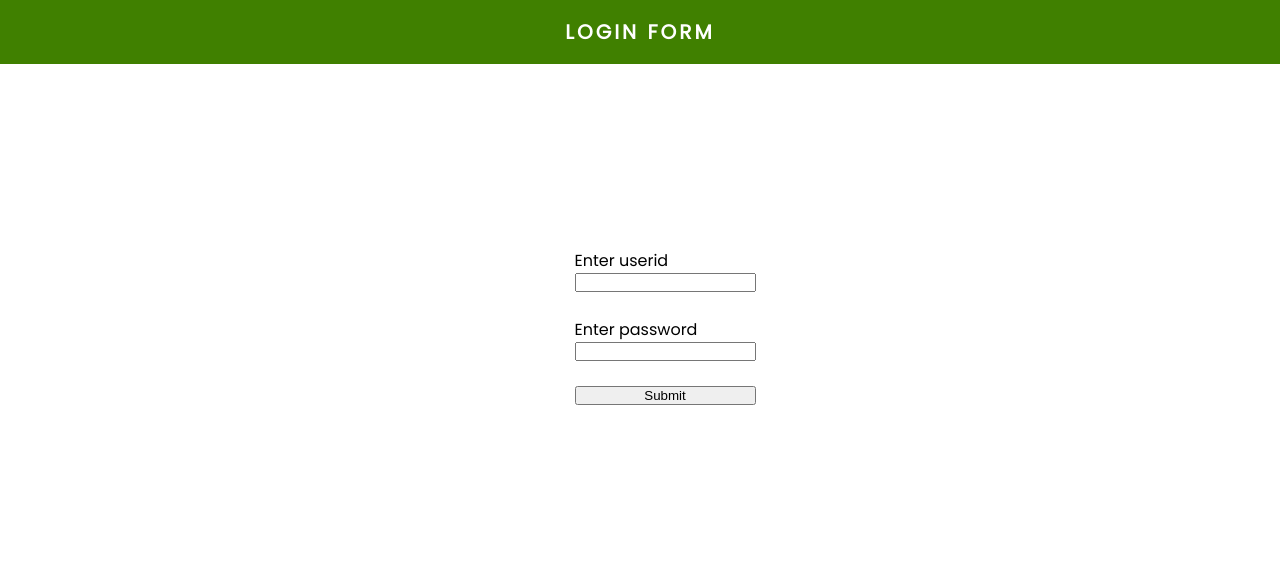
After one commit to sri-1729/placement_system, a Flask app: page /auth/login in a window 1280 px wide. The commit adds this page. Shown: the top 588 px of the page. Run offline with Flask 2, Linux system fonts and the light colour scheme.

Commit message:
addedLogin

```diff
--- a/app/__init__.py
+++ b/app/__init__.py
@@ -1,8 +1,9 @@
 from flask import Flask, render_template
 from flask_sqlalchemy import SQLAlchemy
 from config import config
+from flask_login import LoginManager
 
-
+login_manager = LoginManager()
 db = SQLAlchemy()
 def create_app(config_name):
 
@@ -14,10 +15,15 @@ def create_app(config_name):
 	config[config_name].init_app(app)
 
 	#connect app to SQLDatabase interface
-	#db.init_app(app)
+	db.init_app(app)
+	login_manager.init_app(app)
 
 	#registering a blueprint
+	#blueprint for home page
 	from .main import main as m_bp
 	app.register_blueprint(m_bp)
+	#blueprint for authorization
+	from .login import login as l_bp
+	app.register_blueprint(l_bp, url_prefix = '/auth')
 
 	return app
--- /dev/null
+++ b/app/login/__init__.py
@@ -0,0 +1,5 @@
+from flask import Blueprint
+
+#creating blueprint for app routes and error handling pages
+login = Blueprint('login', __name__)
+from . import views
--- /dev/null
+++ b/app/login/forms.py
@@ -0,0 +1,8 @@
+from flask_wtf import FlaskForm
+from wtforms import StringField, SubmitField, PasswordField
+from wtforms.validators import DataRequired
+
+class LoginForm(FlaskForm):
+	userId = StringField('Enter userid', validators = [DataRequired()], render_kw = {'autocomplete':'off', 'class':'input-form'})
+	password = PasswordField('Enter password', validators = [DataRequired()])
+	submit = SubmitField('Submit')
--- /dev/null
+++ b/app/login/views.py
@@ -0,0 +1,37 @@
+from . import login
+from flask import render_template, redirect, session, url_for
+from flask_login import LoginManager, login_user, logout_user, login_required, current_user
+from .. import db
+from .forms import LoginForm
+from ..models import Login
+
+@login.route('/login', methods = ['POST', 'GET'])
+def logIn():
+	form = LoginForm()
+	if form.validate_on_submit():
+		#query the table to get the user
+		sql1 = f"SELECT * FROM login WHERE userid = '{form.userId.data}';"
+		user = db.engine.execute(sql1).first()
+		#for authentication purposes only
+		user_auth = Login.query.get(form.userId.data)
+		#if user is found
+		if user:
+			#check if password is matching
+			if user['password'] == form.password.data:
+				session['user'] = user
+				user_auth.auth = True
+				login_user(user_auth)
+				return redirect(url_for('main.home'))
+		#if user is not there or password is incorrect
+		return render_template('login_error.html')
+	return render_template('login.html', form = form)
+
+@login.route("/logout", methods=["GET"])
+@login_required
+def logout():
+	"""Logout the current user."""
+	user = current_user
+	user.auth = False
+	session.pop('user')
+	logout_user()
+	return redirect(url_for('main.home'))
--- a/app/main/views.py
+++ b/app/main/views.py
@@ -1,6 +1,8 @@
 from . import main
 from flask import render_template
+from .. import db
 
 @main.route('/')
 def home():
+	db.create_all()
 	return render_template('home.html')
--- /dev/null
+++ b/app/static/fstyles.css
@@ -0,0 +1,19 @@
+
+
+.div-form{
+	margin: 25px;
+  width: 100%;
+  height: 500px;
+  display: flex;
+  justify-content: center;
+  align-items: center;
+  flex-direction: column;
+
+}
+
+.Lform{
+	display: flex;
+	flex-direction: column;
+	font-family: 'Poppins', sans-serif;
+
+}
--- a/app/static/style.css
+++ b/app/static/style.css
@@ -41,3 +41,13 @@ nav{
 .nav-links a:hover{
 	color: #8cff1a;
 }
+
+@keyframes image{
+	0% {opacity: 0.3;}
+	100%{opacity: 1;}
+}
+
+img{
+	animation-name: image;
+	animation-duration: 2s;
+}
--- /dev/null
+++ b/app/templates/login.html
@@ -0,0 +1,28 @@
+{% extends "base.html" %}
+
+{% block title %}Login{% endblock %}
+{% block head %}
+
+<link rel="stylesheet" type = text/css href="{{ url_for('static', filename='style.css') }}">
+<link rel="stylesheet" type = text/css href="{{ url_for('static', filename='fstyles.css') }}">
+<link rel="preconnect" href="https://fonts.googleapis.com">
+<link rel="preconnect" href="https://fonts.gstatic.com" crossorigin>
+<link href="https://fonts.googleapis.com/css2?family=Poppins&display=swap" rel="stylesheet">
+
+<nav>
+	<div class="logo">
+		<h4>Login Form</h4>
+	</div>
+</nav>
+<div class = 'div-form'>
+<form method="POST" class = 'Lform'>
+	{{ form.hidden_tag() }}
+	{{ form.userId.label }} {{ form.userId() }}
+	<br>
+	{{ form.password.label }} {{ form.password() }}
+	<br>
+	{{ form.submit() }}
+	<br>
+</form>
+</div>
+{% endblock %}
```
Also changed, not shown: app/models.py (+37 -0 lines), app/templates/home.html (+15 -1 lines), plms.py (+7 -0 lines), app/static/images/undraw_Brainstorming_re_1lmw.png (added), app/static/images/undraw_Business_decisions_re_84ag.png (added), app/static/images/undraw_Experts_re_i40h.png (added).
